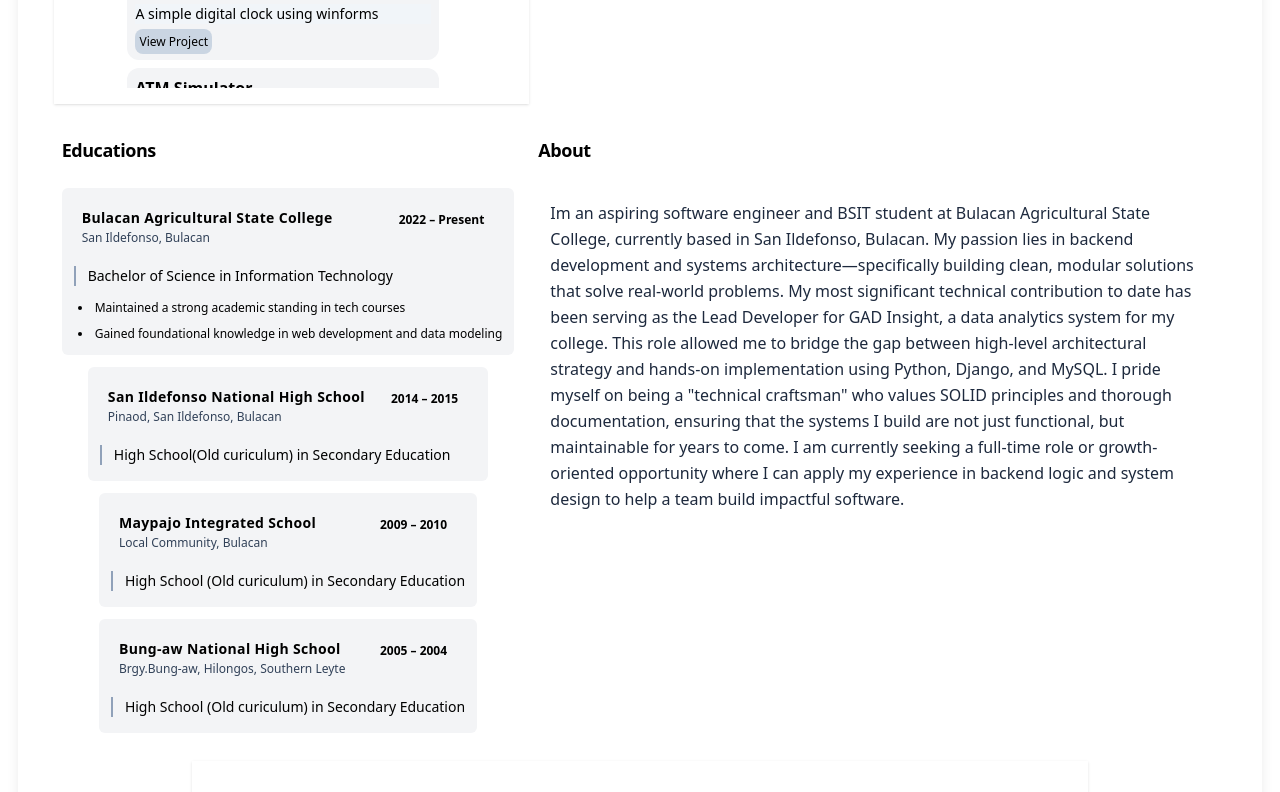
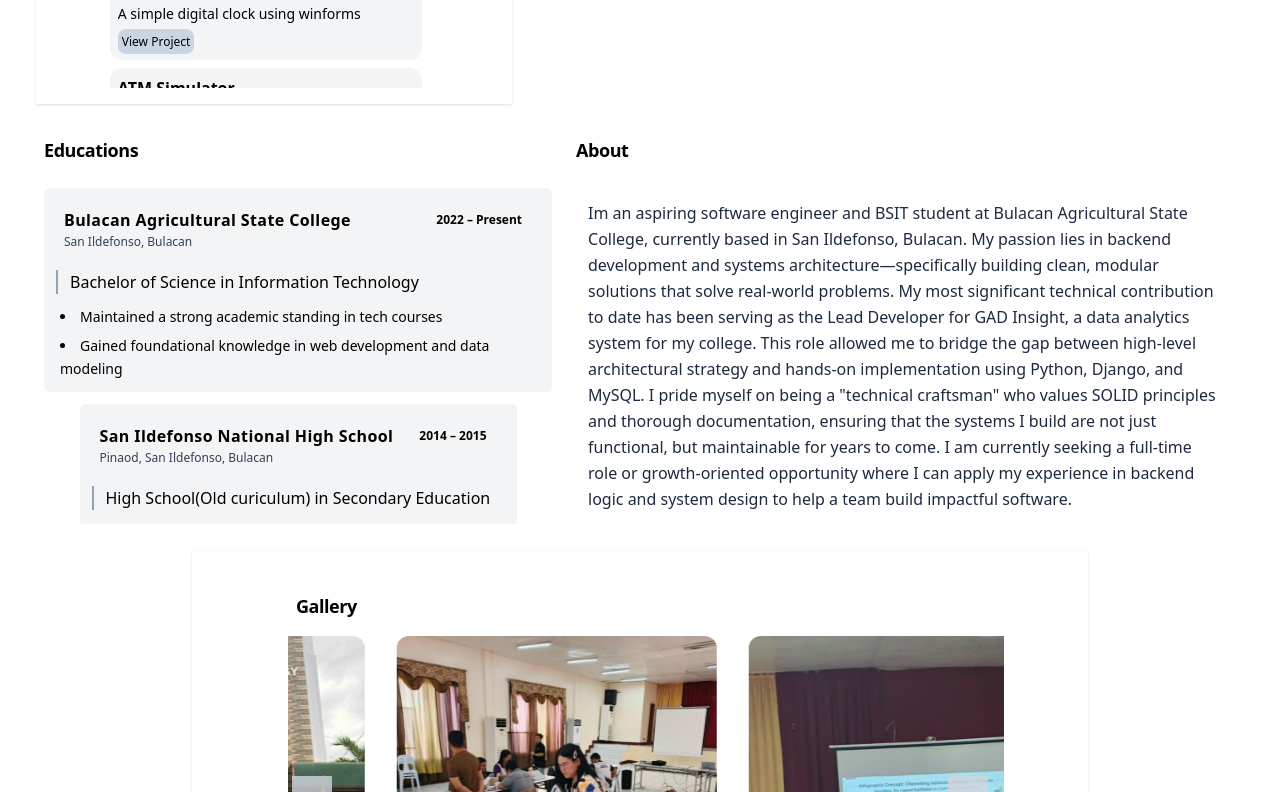
Before and after one commit to Zaido219/personal-portfolio, a React (Vite) app: page / in a window 1280 px wide. Shown: the part 1208-2000 px from the top of the page. Built offline with nearby package versions, Linux system fonts and the light colour scheme.

Commit message:
style:WIP Styling update/s for the Educations section

```diff
--- a/src/components/EducationSection.jsx
+++ b/src/components/EducationSection.jsx
@@ -6,7 +6,7 @@ import { educationExperiences } from "../config/constants";
 
 const EducationExperienceSection = () => {
   return (
-    <div className="flex flex-col items-center">
+    <div className="flex flex-col items-center max-h-100 overflow-hidden overflow-y-auto">
       <SectionHeader title="Educations"></SectionHeader>
       <div className="flex flex-col gap-3 p-3 min-w-full items-center">
         {educationExperiences.map((item, index) => {
--- a/src/components/Ui/EducationExpItems.tsx
+++ b/src/components/Ui/EducationExpItems.tsx
@@ -19,7 +19,7 @@ const EducItems = ({
         {/* 1. Header: Space distributed elegantly across the container width */}
         <div className="flex flex-row justify-between items-start w-full p-2 gap-4">
           <div className="flex-1 min-w-0">
-            <h3 className="text-sm font-bold text-black tracking-wide break-words">
+            <h3 className="text-md font-bold text-black tracking-wide break-words">
               {institutionName}
             </h3>
             <p className="text-xs text-slate-700 mt-0.5 break-words">{location}</p>
@@ -33,14 +33,14 @@ const EducItems = ({
 
         {/* 2. Subheading: Qualification Details */}
         {(degree || fieldOfStudy) && (
-          <div className="text-sm font-medium text-black border-l-2 border-slate-400 pl-3 my-1 break-words">
+          <div className="text-md font-medium text-black border-l-2 border-slate-400 pl-3 my-1 break-words">
             {degree} {fieldOfStudy && `in ${fieldOfStudy}`}
           </div>
         )}
 
         {/* 3. Achievements Bulleted List */}
         {achievements.length > 0 && (
-          <ul className="list-disc list-inside space-y-1.5 text-xs text-black pl-1">
+          <ul className="list-disc list-inside space-y-1.5 text-sm text-black pl-1">
             {achievements.map((achievement, index) => (
               <li key={index} className="leading-relaxed break-words">
                 <span className="text-black">{achievement}</span>
```
